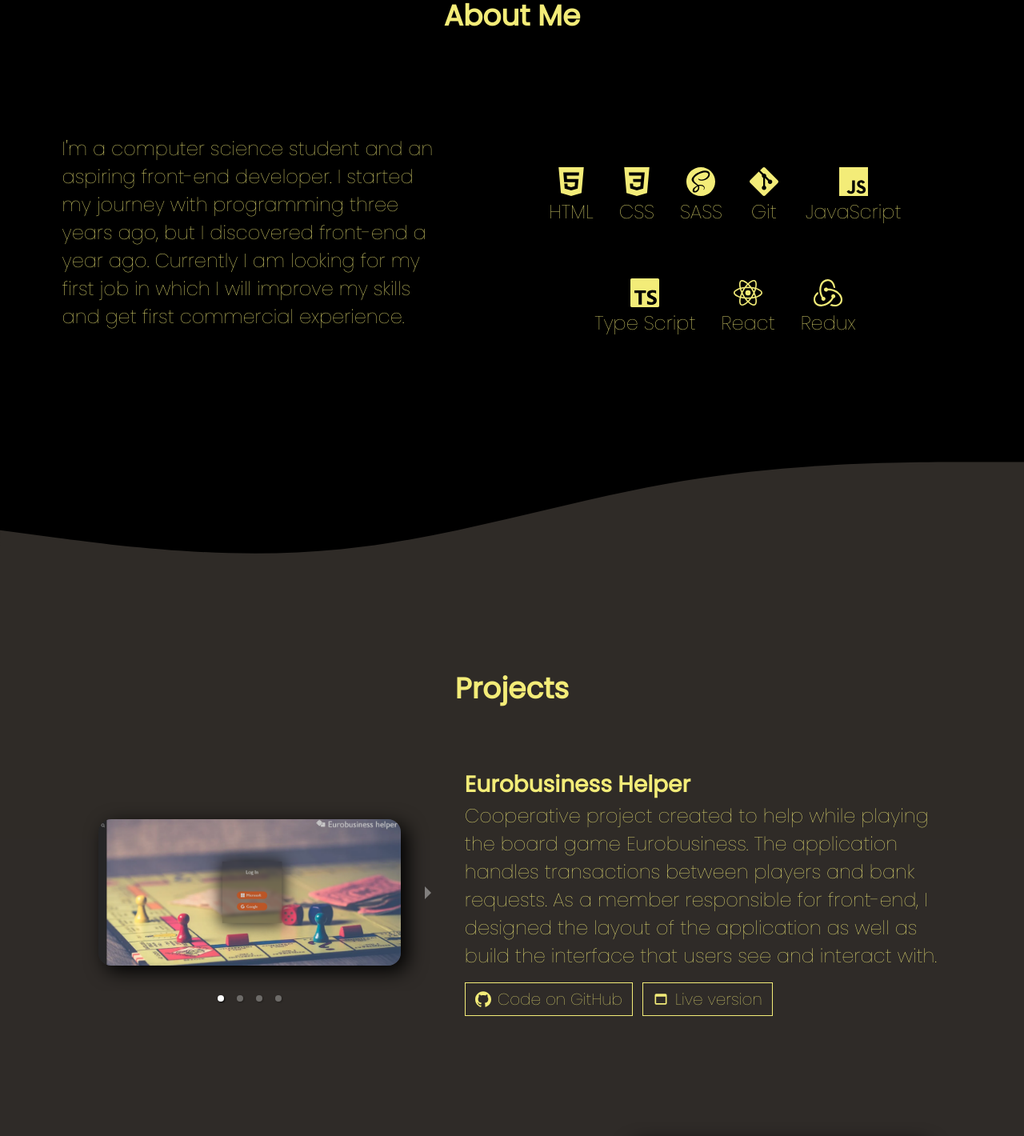
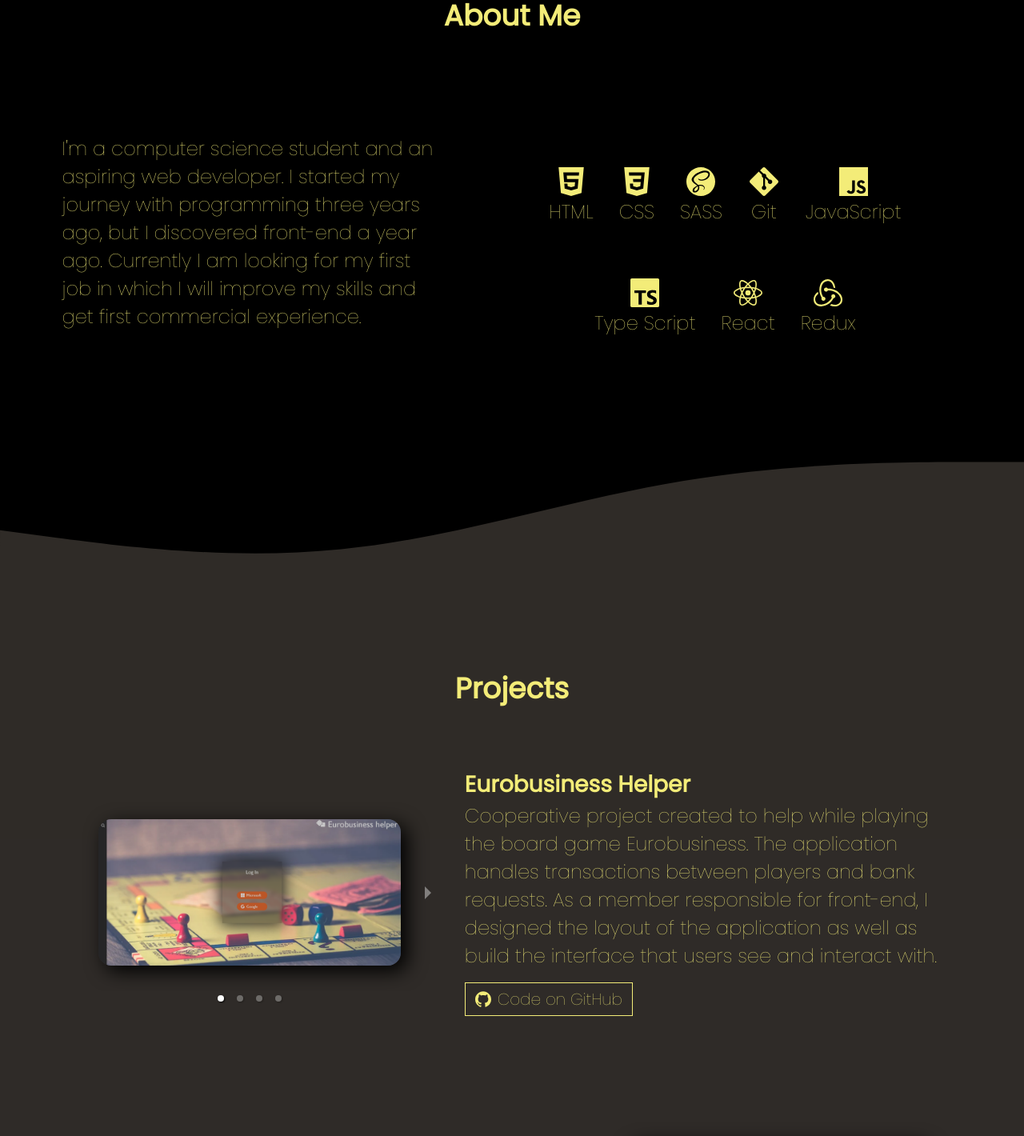
Before and after one commit to Rockefay/Portfolio, a React (Create React App) app: page / in a window 1280 px wide. Shown: the part 984-2404 px from the top of the page at 80% size. Built offline with nearby package versions, Linux system fonts and the light colour scheme.

Commit message:
Update the information

```diff
--- a/src/Components/Pages/AboutMe.jsx
+++ b/src/Components/Pages/AboutMe.jsx
@@ -10,8 +10,8 @@ function AboutMe() {
         <h2>About Me</h2>
         <div className="content">
           <div className="text" data-aos="zoom-in-down">
-            I'm a computer science student and an aspiring front-end developer. I started my journey
-            with programming three years ago, but I discovered front-end a year ago. Currently I am
+            I'm a computer science student and an aspiring web developer. I started my journey with
+            programming three years ago, but I discovered front-end a year ago. Currently I am
             looking for my first job in which I will improve my skills and get first commercial
             experience.
           </div>
--- a/src/Components/Pages/Projects.jsx
+++ b/src/Components/Pages/Projects.jsx
@@ -1,6 +1,5 @@
 import "aos/dist/aos.css";
 import React from "react";
-import { MdOutlineWebAsset } from "react-icons/md";
 import { SiGithub } from "react-icons/si";
 import { Carousel } from "react-responsive-carousel";
 import "react-responsive-carousel/lib/styles/carousel.min.css";
@@ -37,12 +36,6 @@ function Projects() {
                   rel="noreferrer"
                 >
                   Code on GitHub
-                </a>
-              </div>
-              <div className="button">
-                <MdOutlineWebAsset />
-                <a href="https://eb-helper.azurewebsites.net/" target="_blank" rel="noreferrer">
-                  Live version
                 </a>
               </div>
             </div>
```
